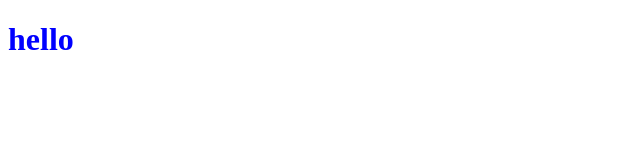
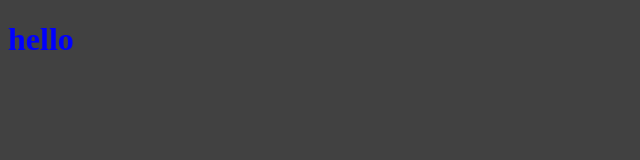
Before and after one commit to daalac/myp, a plain HTML site: page index.html in a window 1280 px wide. Shown: the whole page, without its empty margins (0-640 px from the left). Drawn offline with Linux system fonts and the light colour scheme.

Commit message:
changing background color in css file

```diff
--- a/style.css
+++ b/style.css
@@ -1,3 +1,6 @@
 h1 {
     color: blue;
 }
+body{
+    background-color: #414141;
+}
```
